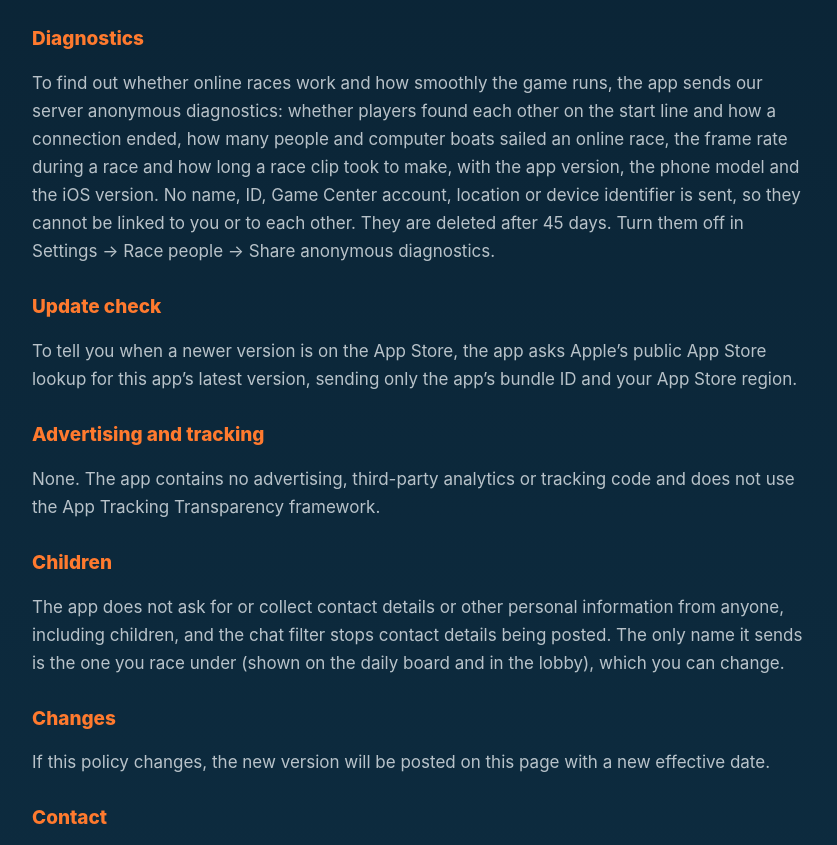
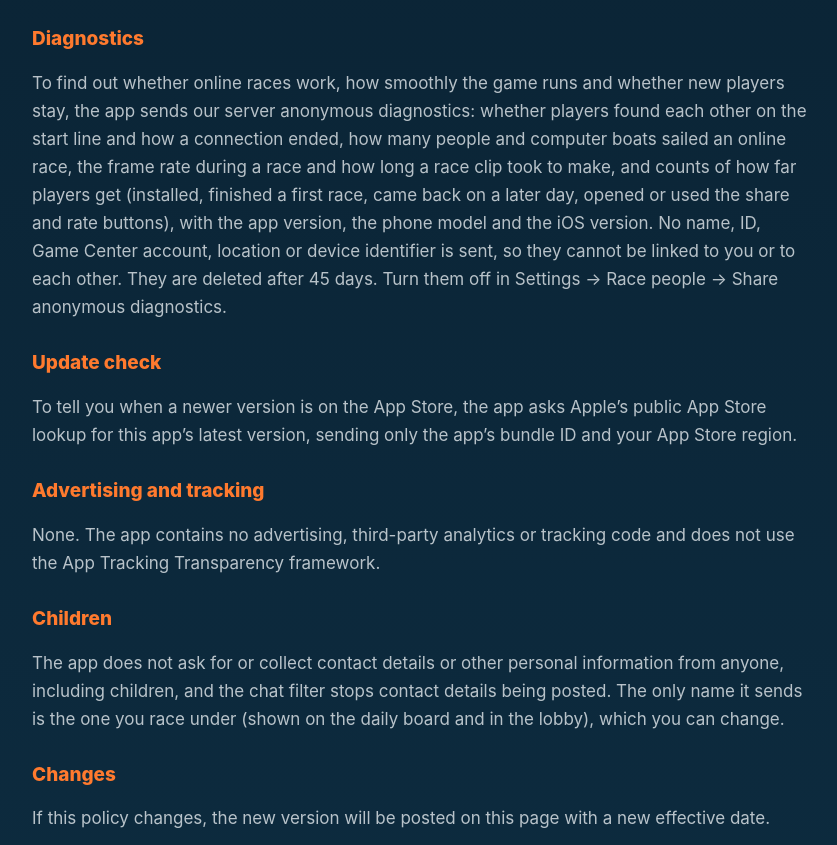
Before and after one commit to dimab0/TillerSheet-support, a plain HTML site: page privacy-policy.html in a window 1280 px wide. Shown: the part 2583-3428 px from the top of the page, without its empty margins (220-1057 px from the left). Drawn offline with Linux system fonts and the light colour scheme.

Commit message:
Privacy: diagnostics include anonymous step counts (Tiller & Sheet 1.67)
Co-Authored-By: Claude Opus 5.5 <noreply@anthropic.com>
Claude-Session: https://claude.ai/code/session_01CjQrhTusbJtJrLevjCU6cQ

```diff
--- a/privacy-policy.html
+++ b/privacy-policy.html
@@ -34,7 +34,7 @@
     <h2>Race alerts and notifications</h2>
     <p>If you allow notifications and turn on race alerts, the app sends our server your phone&rsquo;s Apple push token, its time-zone offset, the random ID and your notification choices (Settings &rarr; Race people &rarr; Notifications: which races and events you want to hear about, the hours you may be told in, whether to hear of an official event only once another sailor has entered, and at most one alert every 10 minutes to 4 hours), so that it can tell you when a race is about to start, only when you asked and never while you are in the app. When you ask for a race yourself, the server tells others that a race is starting (no name is sent). Turning race alerts off in Settings deletes the token from the server; tokens of phones not seen for two months are deleted too. Regatta reminders, and the reminder for a regatta you entered, are scheduled on your phone and send nothing.</p>
     <h2>Diagnostics</h2>
-    <p>To find out whether online races work and how smoothly the game runs, the app sends our server anonymous diagnostics: whether players found each other on the start line and how a connection ended, how many people and computer boats sailed an online race, the frame rate during a race and how long a race clip took to make, with the app version, the phone model and the iOS version. No name, ID, Game Center account, location or device identifier is sent, so they cannot be linked to you or to each other. They are deleted after 45 days. Turn them off in Settings &rarr; Race people &rarr; Share anonymous diagnostics.</p>
+    <p>To find out whether online races work, how smoothly the game runs and whether new players stay, the app sends our server anonymous diagnostics: whether players found each other on the start line and how a connection ended, how many people and computer boats sailed an online race, the frame rate during a race and how long a race clip took to make, and counts of how far players get (installed, finished a first race, came back on a later day, opened or used the share and rate buttons), with the app version, the phone model and the iOS version. No name, ID, Game Center account, location or device identifier is sent, so they cannot be linked to you or to each other. They are deleted after 45 days. Turn them off in Settings &rarr; Race people &rarr; Share anonymous diagnostics.</p>
     <h2>Update check</h2>
     <p>To tell you when a newer version is on the App Store, the app asks Apple&rsquo;s public App Store lookup for this app&rsquo;s latest version, sending only the app&rsquo;s bundle ID and your App Store region.</p>
     <h2>Advertising and tracking</h2>
```
